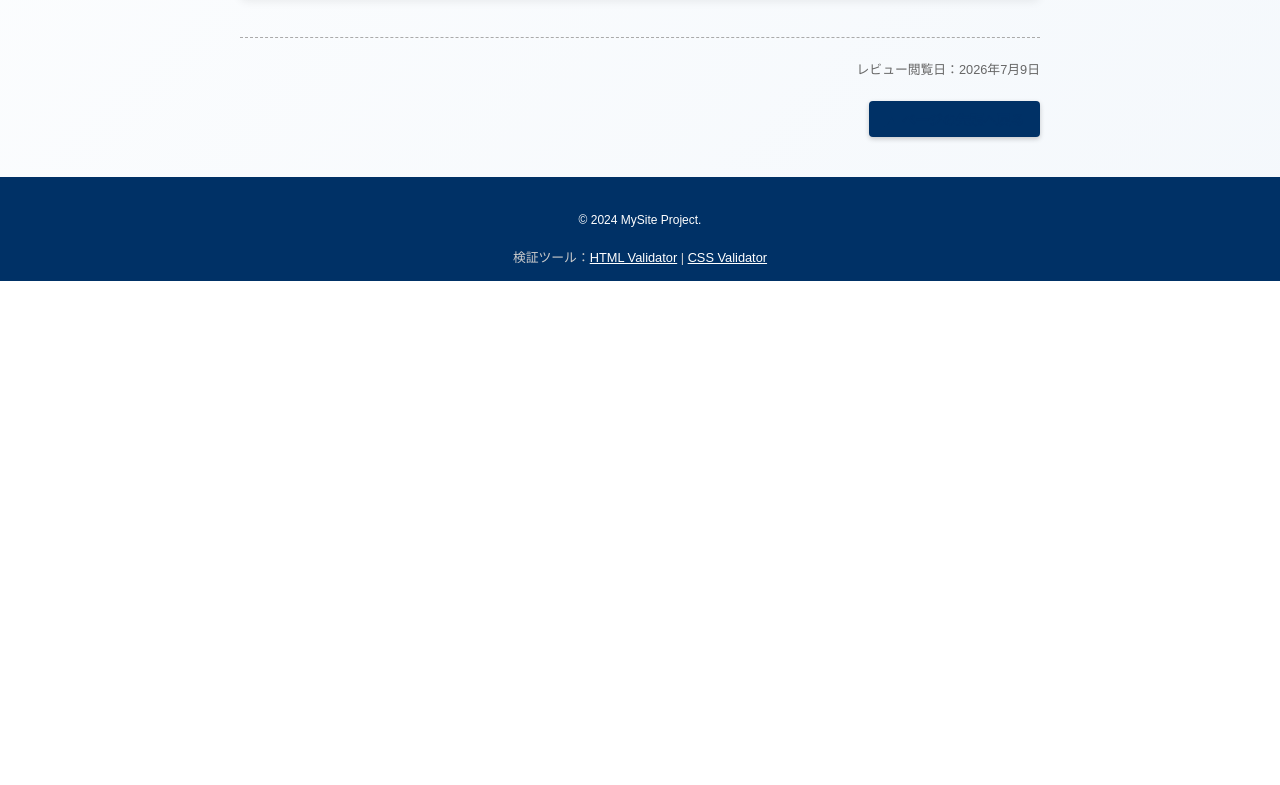
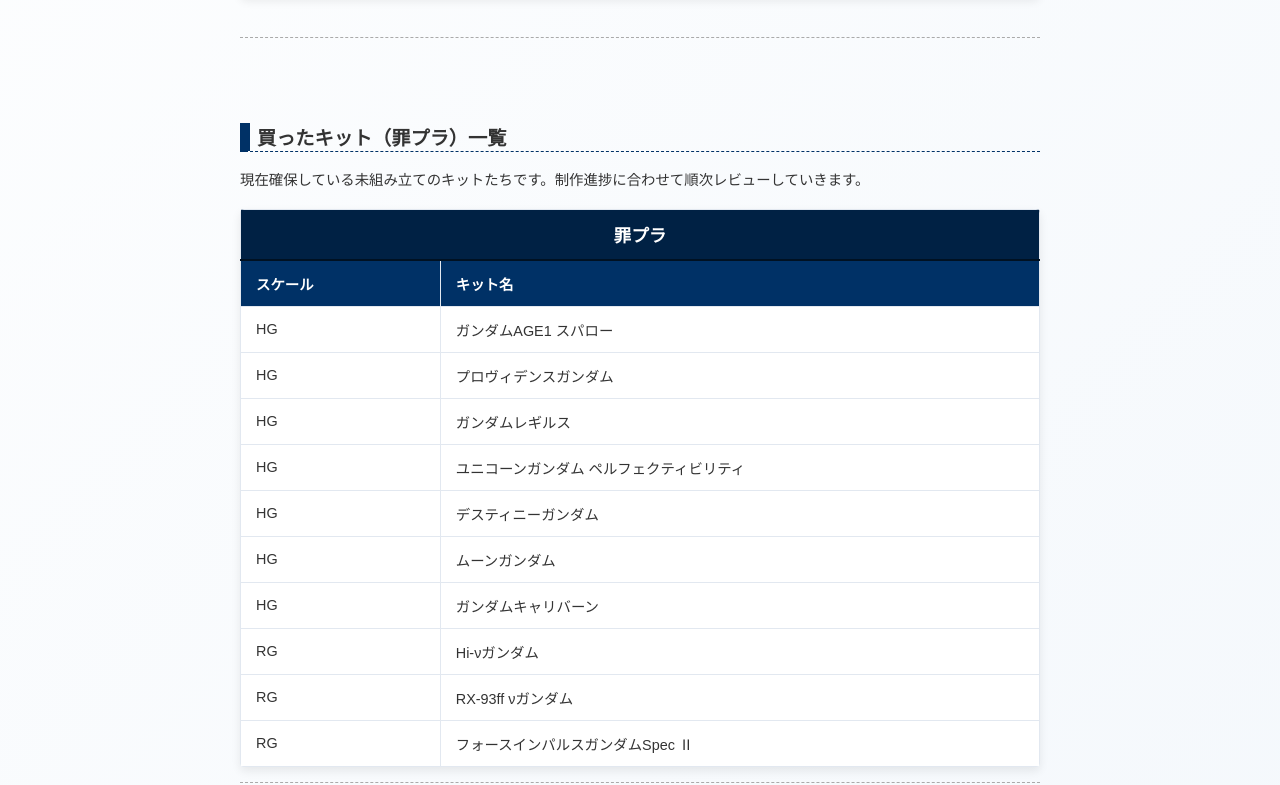
Before and after one commit to haru202421/github.io, a plain HTML site: page contents2.html in a window 1280 px wide. Shown: the part 936-1721 px from the top of the page. Before the commit the page ends 1217 px from the top, so only its background shows below. Drawn offline with Linux system fonts and the light colour scheme.

Commit message:
Add files via upload

```diff
--- a/contents2.html
+++ b/contents2.html
@@ -5,6 +5,53 @@
     <meta name="viewport" content="width=device-width, initial-scale=1.0">
     <title>キットレビュー - 素組ビルダーの修行道</title>
     <link rel="stylesheet" href="css/mystyle.css">
+
+    <style>
+        /* 新設：「買ったキット（罪プラ）一覧表」のスタイル */
+        .kit-list-section {
+            margin-top: 40px;
+            clear: both;
+        }
+
+        table.kit-list-table {
+            border-collapse: collapse;
+            width: 100%;
+            margin-top: 15px;
+            background-color: #ffffff;
+            box-shadow: 0 4px 10px rgba(0, 0, 0, 0.08);
+            border-radius: 4px;
+            overflow: hidden;
+        }
+
+        /* 枠線とセルの余白設定 */
+        table.kit-list-table th,
+        table.kit-list-table td {
+            border: 1px solid #e2e8f0;
+            padding: 12px 15px;
+            font-size: 90%;
+            text-align: left;
+        }
+
+        /* ヘッダー部分をサイトのテーマカラー（濃い青）に統一 */
+        table.kit-list-table th {
+            background-color: #003166;
+            color: #ffffff;
+            font-weight: bold;
+        }
+
+        /* 最上部のタイトル「罪プラ」セルのデザイン */
+        table.kit-list-table th.main-title {
+            text-align: center;
+            font-size: 110%;
+            background-color: #002144; /* 表のヘッダーより少し濃い青 */
+            border-bottom: 2px solid #001122;
+        }
+
+        /* 行にマウスを乗せたときにわかりやすくするホバー効果 */
+        table.kit-list-table tbody tr:hover {
+            background-color: #f4f8fc;
+        }
+    </style>
 </head>
 <body>
 
@@ -63,6 +110,65 @@
                 </div>
             </section>
 
+            <section class="content-section kit-list-section">
+                <h2>買ったキット（罪プラ）一覧</h2>
+                <p>現在確保している未組み立てのキットたちです。制作進捗に合わせて順次レビューしていきます。</p>
+
+                <table class="kit-list-table">
+                    <thead>
+                        <tr>
+                            <th colspan="2" class="main-title">罪プラ</th>
+                        </tr>
+                        <tr>
+                            <th style="width: 25%;">スケール</th>
+                            <th>キット名</th>
+                        </tr>
+                    </thead>
+                    <tbody>
+                        <tr>
+                            <td>HG</td>
+                            <td>ガンダムAGE1 スパロー</td>
+                        </tr>
+                        <tr>
+                            <td>HG</td>
+                            <td>プロヴィデンスガンダム</td>
+                        </tr>
+                        <tr>
+                            <td>HG</td>
+                            <td>ガンダムレギルス</td>
+                        </tr>
+                        <tr>
+                            <td>HG</td>
+                            <td>ユニコーンガンダム ペルフェクティビリティ</td>
+                        </tr>
+                        <tr>
+                            <td>HG</td>
+                            <td>デスティニーガンダム</td>
+                        </tr>
+                        <tr>
+                            <td>HG</td>
+                            <td>ムーンガンダム</td>
+                        </tr>
+                        <tr>
+                            <td>HG</td>
+                            <td>ガンダムキャリバーン</td>
+                        </tr>
+                        <tr>
+                            <td>RG</td>
+                            <td>Hi-νガンダム</td>
+                        </tr>
+                        <tr>
+                            <td>RG</td>
+                            <td>RX-93ff νガンダム</td>
+                        </tr>
+                        <tr>
+                            <td>RG</td>
+                            <td>フォースインパルスガンダムSpec Ⅱ</td>
+                        </tr>
+                    </tbody>
+                </table>
+            </section>
+
             <p style="font-size:80%; color:#666; text-align:right;">レビュー閲覧日：<time datetime="2026-07-09">2026年7月9日</time></p>
 
             <div class="back-to-top-container">
```
